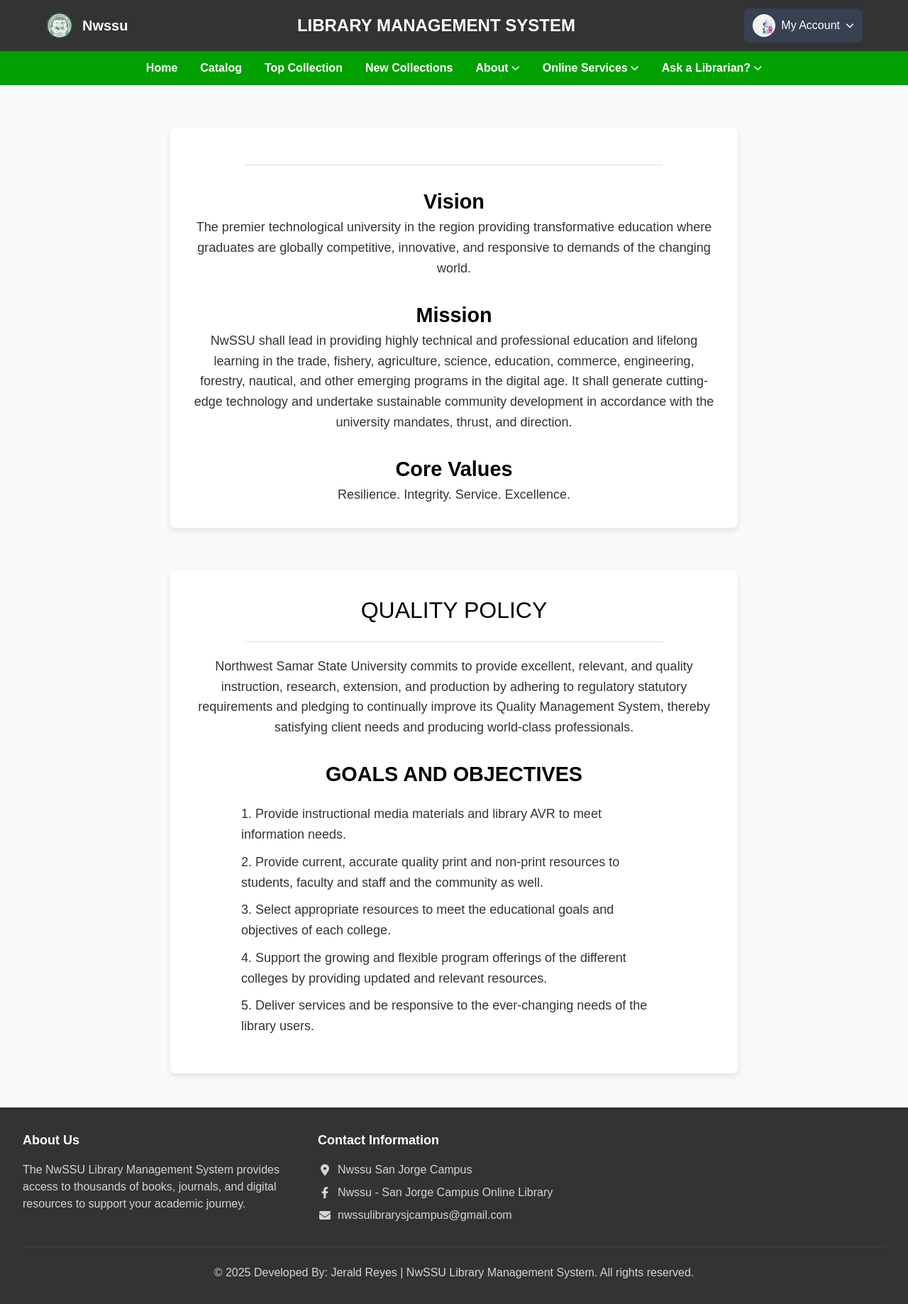
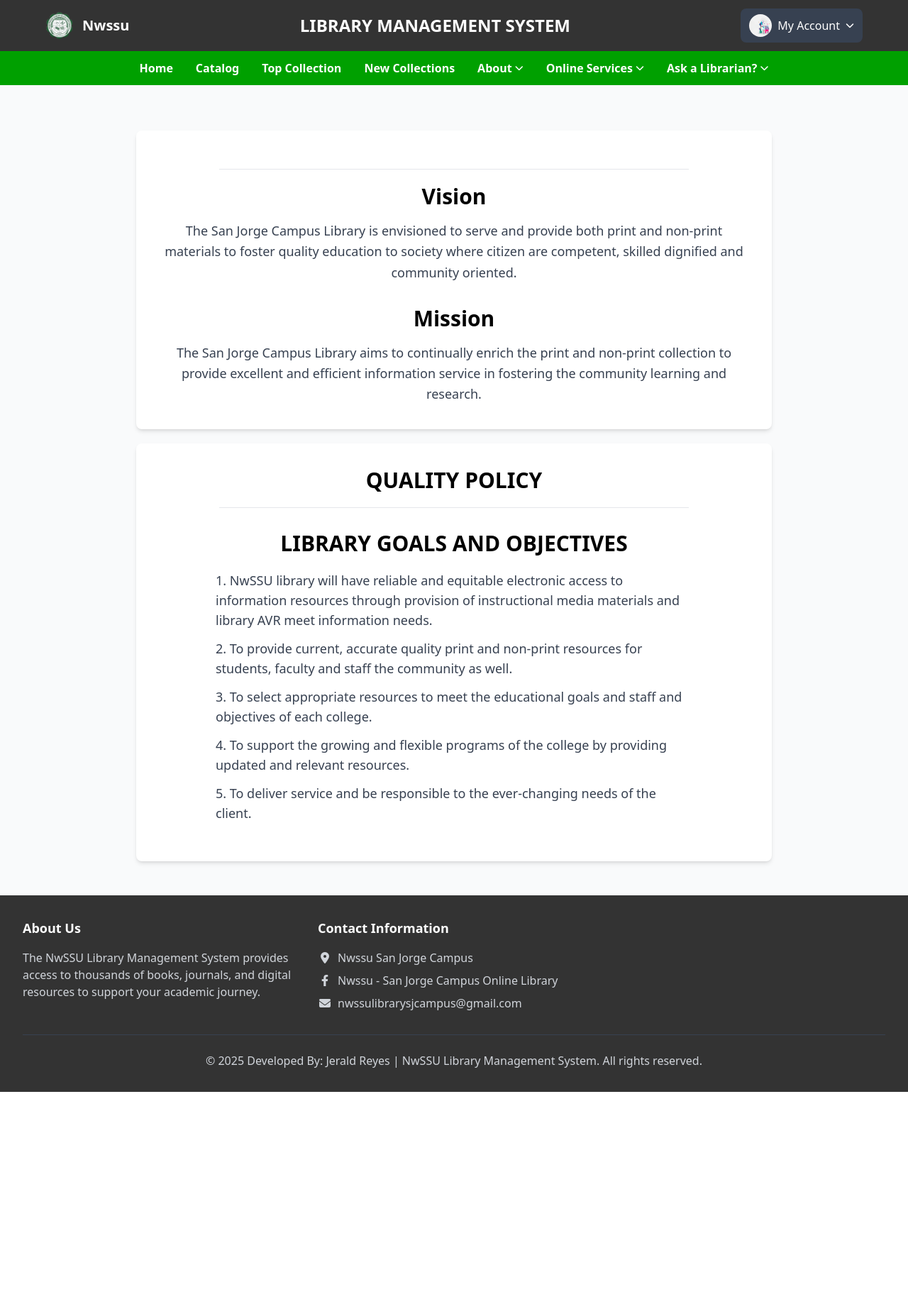
Before and after one commit to cLeAr2468/nwssu-library-system, a PHP site: page /library-system/student/Mission_VIsion.php in a window 1280 px wide. Shown: the whole page at 71% size. After the commit the page ends 1539 px from the top, so only its background shows below. Run offline with PHP 8.4, Linux system fonts and the light colour scheme; a user stored in the database is signed in; data comes from the database, SQL or seed files in the repository; both versions use the stored data as it was after the commit; some libraries are stand-ins or nearby versions.

Commit message:
auto update fine value

```diff
--- a/admin_panel/activity_logs.php
+++ b/admin_panel/activity_logs.php
@@ -121,6 +121,7 @@
     <meta charset="UTF-8">
     <meta name="viewport" content="width=device-width, initial-scale=1.0">
     <title>Activity Logs - NWSSU Library System</title>
+    <link rel="icon" type="image/png" href="../images/logo.png">
     <script src="https://cdn.tailwindcss.com"></script>
     <link href="https://cdnjs.cloudflare.com/ajax/libs/font-awesome/6.0.0/css/all.min.css" rel="stylesheet">
     <link rel="stylesheet" href="https://cdn.jsdelivr.net/npm/flatpickr/dist/flatpickr.min.css">
--- a/admin_panel/categbooks.php
+++ b/admin_panel/categbooks.php
@@ -33,6 +33,7 @@
 $categories = $categories_query->fetchAll(PDO::FETCH_COLUMN);
 ?>
 <!DOCTYPE html>
+<link rel="icon" type="image/png" href="../images/logo.png">
 <html lang="en">
 <head>
     <meta charset="UTF-8">
--- a/admin_panel/side_nav.php
+++ b/admin_panel/side_nav.php
@@ -5,6 +5,7 @@
     <meta charset="UTF-8">
     <meta name="viewport" content="width=device-width, initial-scale=1.0">
     <script src="https://cdn.tailwindcss.com"></script>
+    <link rel="icon" type="image/png" href="../images/logo.png">
     <link href="https://cdn.lineicons.com/4.0/lineicons.css" rel="stylesheet" />
     <link rel="stylesheet" href="https://cdn.jsdelivr.net/npm/bootstrap-icons@1.11.3/font/bootstrap-icons.min.css">
     <title>Admin Dashboard</title>
--- a/student/Mission_VIsion.php
+++ b/student/Mission_VIsion.php
@@ -12,107 +12,54 @@
     <meta charset="UTF-8">
     <meta name="viewport" content="width=device-width, initial-scale=1.0">
     <title>Vision & Mission</title>
+    <script src="https://cdn.tailwindcss.com"></script>
 </head>
-<style>
-    body {
-    font-family: 'Arial', sans-serif;
-}
 
-.vision-mission,
-.learning-commons {
-    margin-top: 60px;
-    text-align: center;
-}
-
-.border-box {
-    border: 2px solid white;
-    padding: 30px;
-    margin: 20px auto;
-    border-radius: 8px;
-    box-shadow: 0px 4px 10px rgba(0, 0, 0, 0.1);
-    max-width: 800px;
-    background-color: #fff;
-}
-
-.vision-mission h1,
-.learning-commons h1 {
-    color: black;
-    font-size: 2rem;
-    margin-bottom: 20px;
-}
-
-.vision-mission h2,
-.learning-commons h2 {
-    font-size: 1.8rem;
-    color: black;
-    margin-top: 30px;
-    font-weight: bold;
-}
-
-.content p,
-.learning-commons p,
-.content ul li,
-.learning-commons ul li {
-    color: #333;
-    font-size: 18px;
-    line-height: 1.6;
-}
-
-.divider {
-    border-top: 1px solid #ddd;
-    margin: 20px auto;
-    width: 80%;
-}
-
-.content ul,
-.learning-commons ul {
-    list-style: none;
-    padding: 0;
-    text-align: left;
-    margin: 20px auto;
-    max-width: 600px;
-}
-
-.content ul li,
-.learning-commons ul li {
-    font-size: 18px;
-    margin-bottom: 10px;
-}
-</style>
-<body>
+<body class="font-sans">
     <!-- Vision & Mission Section (School) -->
-    <section class="vision-mission">
-        <div class="container border-box">
-            <div class="divider"></div>
-            <div class="content">
-                <h2 class="vision">Vision</h2>
-                <p>The premier technological university in the region providing transformative education where graduates are globally competitive, innovative, and responsive to demands of the changing world.</p>
-                <h2 class="mission">Mission</h2>
-                <p>NwSSU shall lead in providing highly technical and professional education and lifelong learning in the trade, fishery, agriculture, science, education, commerce, engineering, forestry, nautical, and other emerging programs in the digital age. It shall generate cutting-edge technology and undertake sustainable community development in accordance with the university mandates, thrust, and direction.</p>
-                <h2 class="mission">Core Values</h2>
-                <p>Resilience. Integrity. Service. Excellence.</p>
+    <section class="mt-16 text-center">
+        <div class="max-w-4xl mx-auto border-2 border-white p-8 my-5 rounded-lg shadow-md bg-white">
+            <div class="border-t border-gray-200 my-5 w-4/5 mx-auto"></div>
+            <div>
+                <h2 class="text-3xl font-bold text-black mb-4">Vision</h2>
+                <p class="text-gray-700 text-lg leading-relaxed">
+                    The San Jorge Campus Library is envisioned to serve and provide both print and non-print materials to foster quality education to society where citizen are competent, skilled dignified and community oriented.
+                </p>
+                <h2 class="text-3xl font-bold text-black mt-8 mb-4">Mission</h2>
+                <p class="text-gray-700 text-lg leading-relaxed">
+                    The San Jorge Campus Library aims to continually enrich the print and non-print collection to provide excellent and efficient information service in fostering the community learning and research.
+                </p>
             </div>
         </div>
     </section>
 
     <!-- Learning Commons Vision & Mission Section -->
-    <section class="learning-commons">
-        <div class="container border-box">
-            <h1>QUALITY POLICY</h1>
-            <div class="divider"></div>
-            <p>Northwest Samar State University commits to provide excellent, relevant, and quality instruction, research, extension, and production by adhering to regulatory statutory requirements and pledging to continually improve its Quality Management System, thereby satisfying client needs and producing world-class professionals.</p>
-            <h2 class="mission">GOALS AND OBJECTIVES</h2>
-            <ul>
-                <li>1. Provide instructional media materials and library AVR to meet information needs.</li>
-                <li>2. Provide current, accurate quality print and non-print resources to students, faculty and staff and the community as well.</li>
-                <li>3. Select appropriate resources to meet the educational goals and objectives of each college.</li>
-                <li>4. Support the growing and flexible program offerings of the different colleges by providing updated and relevant resources.</li>
-                <li>5. Deliver services and be responsive to the ever-changing needs of the library users.</li>
+    <section class="text-center">
+        <div class="max-w-4xl mx-auto border-2 border-white p-8 my-5 rounded-lg shadow-md bg-white">
+            <h1 class="text-3xl font-bold text-black mb-4">QUALITY POLICY</h1>
+            <div class="border-t border-gray-200 my-5 w-4/5 mx-auto"></div>
+            <h2 class="text-3xl font-bold text-black mt-8 mb-4">LIBRARY GOALS AND OBJECTIVES</h2>
+            <ul class="list-none p-0 text-left mx-auto max-w-2xl my-5">
+                <li class="text-gray-700 text-lg mb-3">
+                    1. NwSSU library will have reliable and equitable electronic access to information resources through provision of instructional media materials and library AVR meet information needs.
+                </li>
+                <li class="text-gray-700 text-lg mb-3">
+                    2. To provide current, accurate quality print and non-print resources for students, faculty and staff the community as well.
+                </li>
+                <li class="text-gray-700 text-lg mb-3">
+                    3. To select appropriate resources to meet the educational goals and staff and objectives of each college.
+                </li>
+                <li class="text-gray-700 text-lg mb-3">
+                    4. To support the growing and flexible programs of the college by providing updated and relevant resources.
+                </li>
+                <li class="text-gray-700 text-lg mb-3">
+                    5. To deliver service and be responsible to the ever-changing needs of the client.
+                </li>
             </ul>
         </div>
     </section>
     <?php include '../student/footer.php'; ?>
-    <script src="https://cdn.jsdelivr.net/npm/sweetalert2@11"></script> <!-- Include SweetAlert -->
+    <script src="https://cdn.jsdelivr.net/npm/sweetalert2@11"></script>
 </body>
 
 </html>
--- a/student/side_navbars.php
+++ b/student/side_navbars.php
@@ -192,7 +192,7 @@
                                 About <i class="fas fa-chevron-down ml-1 text-xs"></i>
                             </a>
                             <ul class="absolute left-0 mt-0 w-48 bg-white shadow-lg py-1 z-10 hidden group-hover:block">
-                                <li><a href="./missionvission" class="block px-4 py-2 hover:bg-blue-500 hover:text-white transition text-black">Mission & Vision</a></li>
+                                <li><a href="./missionvission" class="block px-4 py-2 hover:bg-blue-500 hover:text-white transition text-black">Vision & Mission</a></li>
                             </ul>
                         </li>
                         <li class="relative group">
```
Also changed, not shown: admin_panel/circulation.php (+40 -10 lines), library-system.sql (+47 -12 lines), student/check_expired_reservations.php (added, +71 -0 lines), student/my_reservebooks.php (+40 -10 lines), student/studbook_detail.php (+22 -2 lines).
